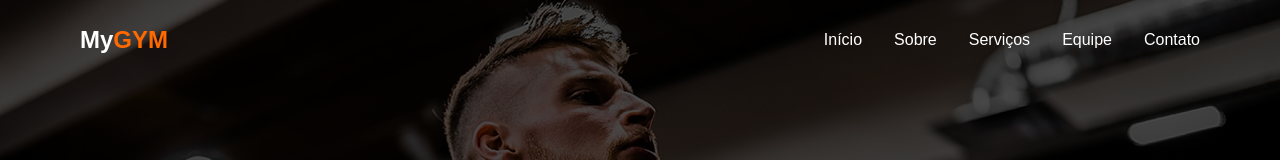
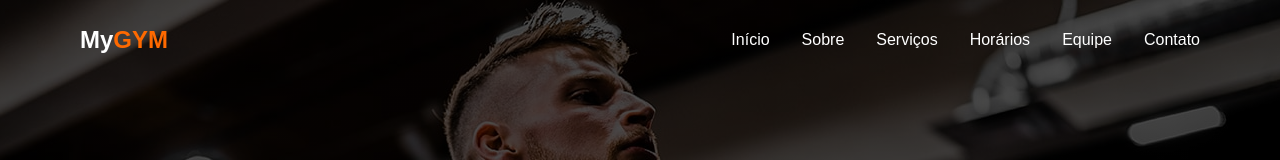
Before and after one commit to Raullize/my-gym, a Next.js app: page / in a window 1280 px wide. Shown: the top 160 px of the page. Built offline with nearby package versions, Linux system fonts and the light colour scheme.

Commit message:
feat(ui): update secondary button style and add schedule link
- Change secondary button colors from white to gray for better contrast
- Add "Horários" link to header navigation for schedule section access

```diff
--- a/src/components/Header.tsx
+++ b/src/components/Header.tsx
@@ -72,6 +72,15 @@ export default function Header() {
                   className="text-white font-medium hover:text-orange-500 transition-colors duration-300 relative group"
                 >
                   Serviços
+                  <span className="absolute bottom-[-5px] left-0 w-0 h-0.5 bg-orange-500 transition-all duration-300 group-hover:w-full"></span>
+                </button>
+              </li>
+              <li>
+                <button
+                  onClick={() => scrollToSection('calendario')}
+                  className="text-white font-medium hover:text-orange-500 transition-colors duration-300 relative group"
+                >
+                  Horários
                   <span className="absolute bottom-[-5px] left-0 w-0 h-0.5 bg-orange-500 transition-all duration-300 group-hover:w-full"></span>
                 </button>
               </li>
@@ -160,6 +169,14 @@ export default function Header() {
                 </li>
                 <li>
                   <button
+                    onClick={() => scrollToSection('calendario')}
+                    className="text-white text-xl font-medium hover:text-orange-500 transition-colors duration-300 block w-full text-left"
+                  >
+                    Horários
+                  </button>
+                </li>
+                <li>
+                  <button
                     onClick={() => scrollToSection('equipe')}
                     className="text-white text-xl font-medium hover:text-orange-500 transition-colors duration-300 block w-full text-left"
                   >
--- a/src/components/ui/Button.tsx
+++ b/src/components/ui/Button.tsx
@@ -18,7 +18,7 @@ export const Button: React.FC<ButtonProps> = ({
 
   const variantClasses = {
     primary: 'bg-orange-500 text-white hover:bg-transparent hover:text-orange-500 hover:shadow-[inset_0_0_0_2px_theme(colors.orange.500)]',
-    secondary: 'bg-transparent text-white shadow-[inset_0_0_0_2px_white] hover:bg-white hover:text-orange-500'
+    secondary: 'bg-transparent text-gray-700 shadow-[inset_0_0_0_2px_theme(colors.gray.700)] hover:bg-gray-700 hover:text-white'
   };
 
   const sizeClasses = {
```
